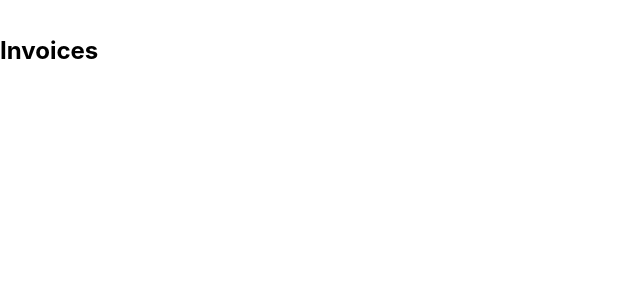
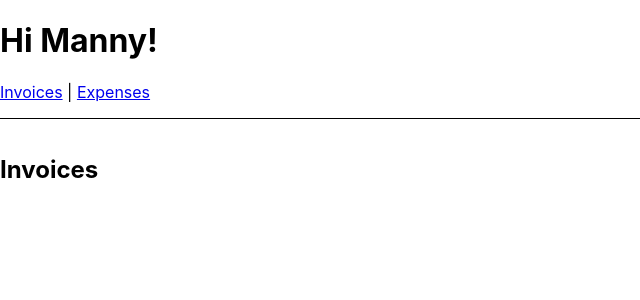
Before and after one commit to manny1607/react-router-tutorial, a React (Create React App) app: page /invoices in a window 1280 px wide. Shown: the top 300 px of the page, without its empty margins (0-640 px from the left). Built offline with nearby package versions, Linux system fonts and the light colour scheme.

Commit message:
section 5 Nested Routes
Section finished.

```diff
--- a/src/App.js
+++ b/src/App.js
@@ -1,4 +1,4 @@
-import { Link } from 'react-router-dom';
+import { Link, Outlet } from 'react-router-dom';
 import './App.css';
 
 function App() {
@@ -14,6 +14,7 @@ function App() {
             <Link to="/invoices">Invoices</Link> | {""}
             <Link to="/expenses">Expenses</Link>
         </nav>
+        <Outlet />
     </div>
   );
 }
--- a/src/index.js
+++ b/src/index.js
@@ -11,9 +11,10 @@ ReactDOM.render(
   <React.StrictMode>
     <BrowserRouter>
       <Routes>
-        <Route path="/" element={<App />} />
-        <Route path="expenses" element={<Expenses />} />
-        <Route path="invoices" element={<Invoices />} />
+        <Route path="/" element={<App />}>
+          <Route path="expenses" element={<Expenses />} />
+          <Route path="invoices" element={<Invoices />} />
+        </Route>
       </Routes>
     </BrowserRouter>
   </React.StrictMode>,
```
